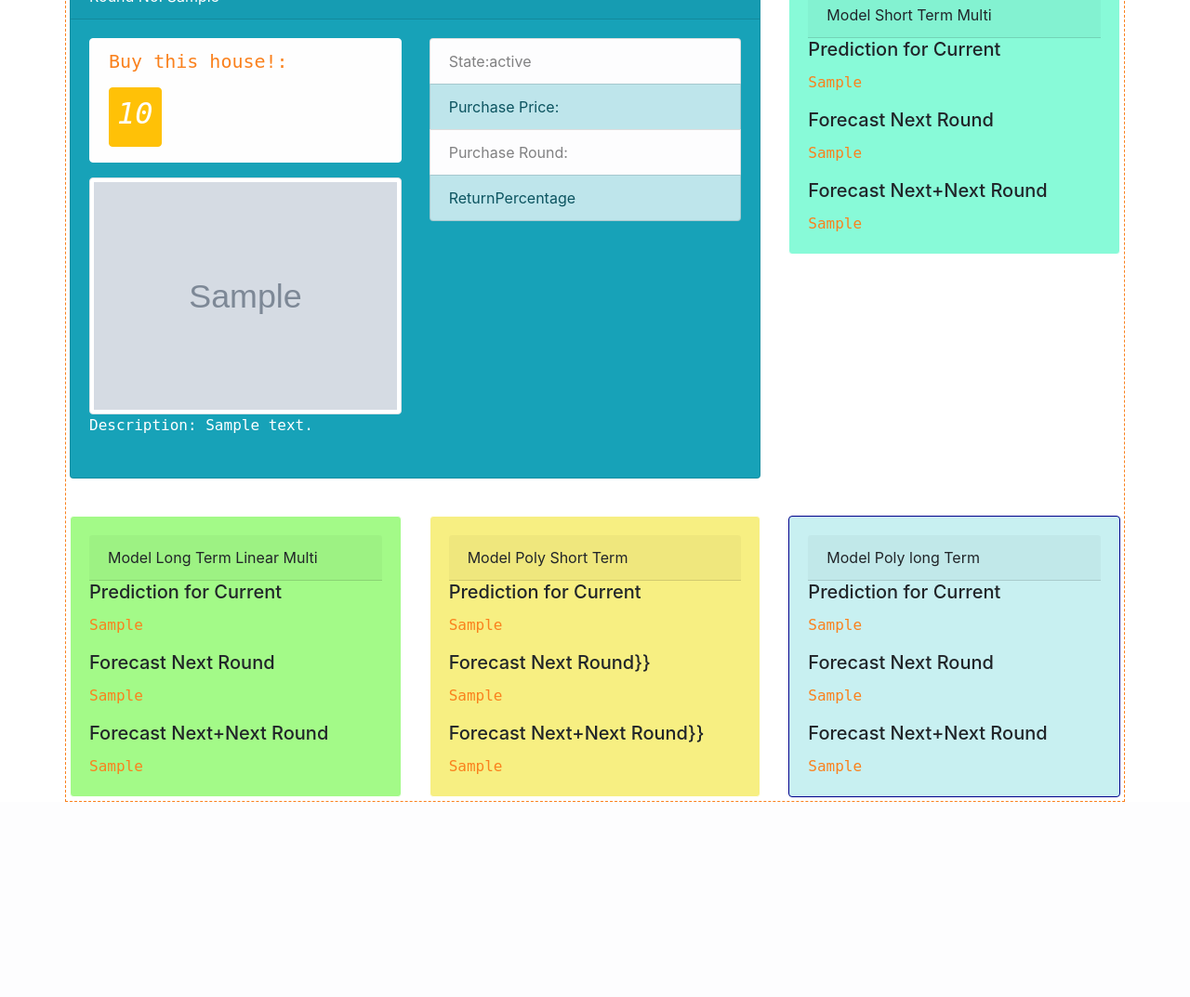
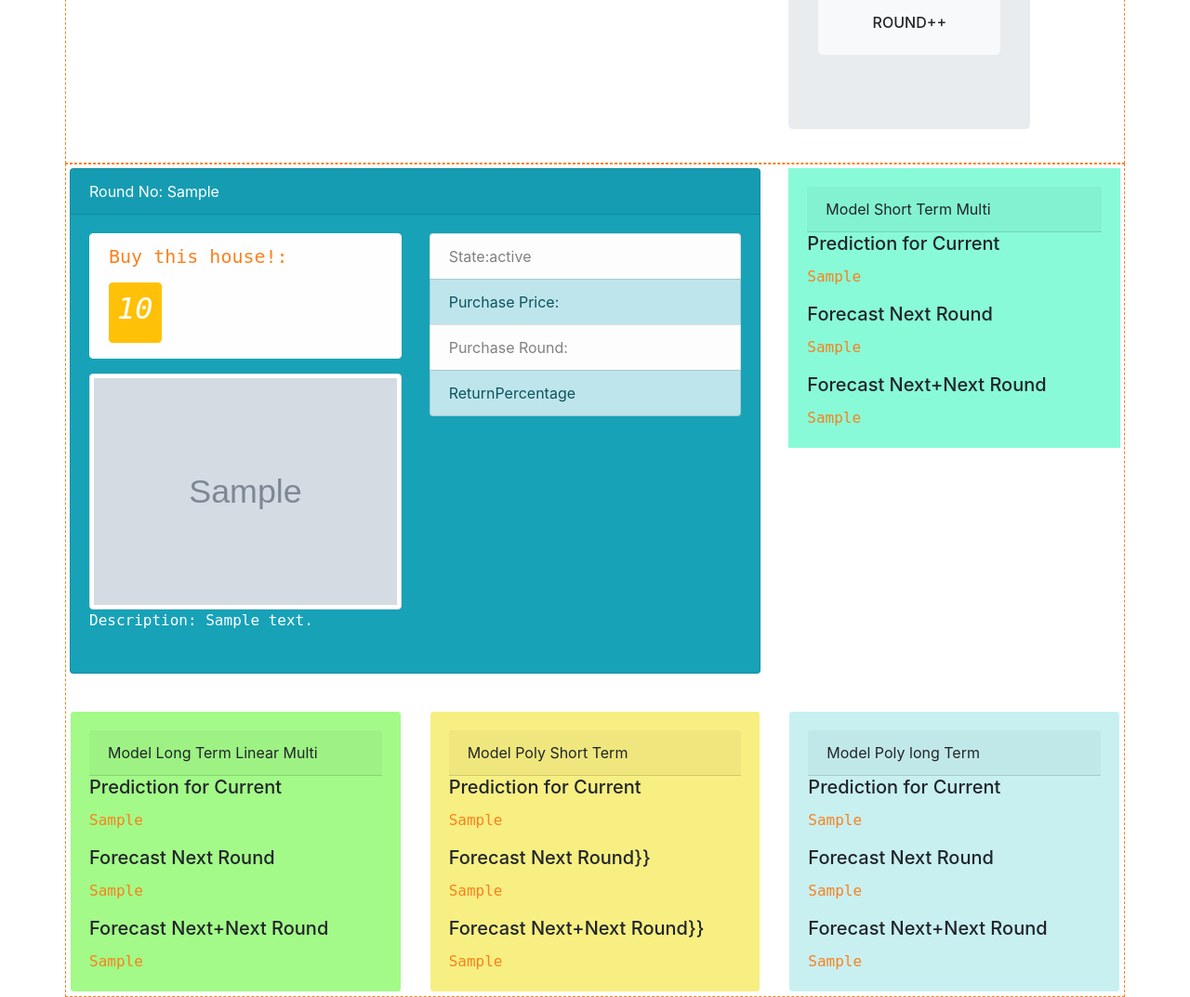
Before and after one commit to attila5287/pr3-machineLearning, a Flask app: template templates/testHouseMarket.html in a window 1280 px wide. Shown: the part 725-1798 px from the top of the page at 93% size. Before the commit the page ends 1588 px from the top, so only its background shows below. Run offline with Flask 2, Linux system fonts and the light colour scheme; the template is opened without the code that fills it: most values are stand-ins (such as "Sample title", 1, 10 or a date in 2020); grey boxes marked "Sample" are stand-in pictures; some libraries are stand-ins or nearby versions.

Commit message:
final before prez

```diff
--- a/templates/index.html
+++ b/templates/index.html
@@ -19,7 +19,8 @@
     <style>
     p {
             font-family: monospace;
-            color: #fa811d;
+            font-size: 20px;
+            color: #d16105;
             font-weight: 500;
         }
 
@@ -149,7 +150,7 @@
     <div class="container ">
         <div class="row ">
             <div class="col-md-6 ">
-                <div class="alert-primary ">col</div>
+
             </div>
             <div class="col-md-6 ">
                 <div class="alert-primary ">col</div>
--- a/templates/testHouseMarket.html
+++ b/templates/testHouseMarket.html
@@ -124,14 +124,24 @@
         <div class="row ">
             <div class="col-sm-8 ">
                 <div class="card text-white bg-warning mb-3 ">
-                    <div class="card-header ">Header</div>
+                    <div class="card-header ">Module Info</div>
                     <div class="card-body ">
-                        <h5 class="card-title ">Warning Panel title</h5>
-                        <p class="card-text text-white ">Some quick example text to build on the panel title and make up the bulk of the panel's content.</p>
+                        <h5 class="card-title ">Instructions</h5>
+                        <p class="card-text text-white ">the game will generate random houses every round and you will see four cards by the houselisting. Those are your prediction-forecasting models</p>
                     </div>
                 </div>
             </div>
-            <div class="col-sm-4 ">col-sm-4</div>
+            <div class="col-sm-3 ">
+                <div class="jumbotron ">
+                        <br>
+                    <a class="btn btn-light btn-lg mt-2 " href="Jumbo action link " role="button " >
+                        <p>
+                            <img class="img-thumbnail " src="https://raw.githubusercontent.com/attila5287/pr3-RegroPoly-assets-herokuAPP/master/regroPoly_newLogo.ico " alt=" ">
+                            <h6>ROUND++</h6></p>
+                    </a>
+                    </p>
+                </div>
+            </div>
         </div>
     </div>
 
@@ -181,7 +191,7 @@
                 </div>
             </div>
             <div class="col-sm-4 ">
-                    <div class="card " style="background-color:rgb(136, 250, 216); border-color:rgb(255, 255, 255); ">
+                    <div class="card-bg-dark " style="background-color:rgb(136, 250, 216); ">
                             <div class="card-body ">
                             <div class="card-header ">Model Short Term Multi</div>
                             <h5 class="card-title ">Prediction for Current</h5>
@@ -224,7 +234,7 @@
                     </div>
             </div>
             <div class="col-sm-4 ">
-                <div class="card " style="background-color:rgb(200, 240, 241); border-color:darkblue; ">
+                <div class="card " style="background-color:rgb(200, 240, 241); border-color:rgb(255, 255, 255); ">
                   <div class="card-body ">
                         <div class="card-header ">Model Poly long Term</div>
                         <h5 class="card-title ">Prediction for Current</h5>
```
